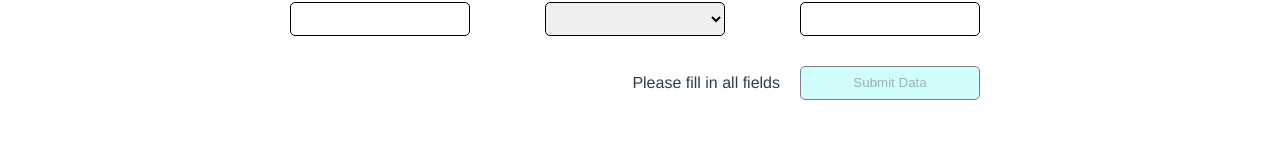
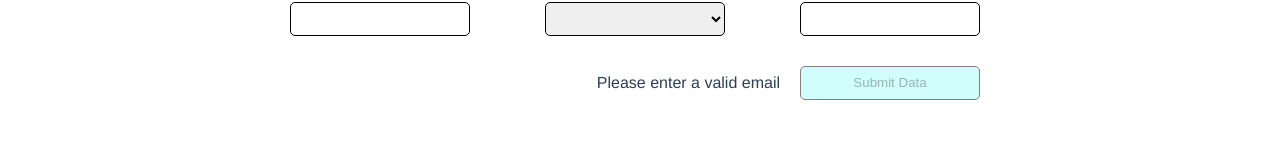
Before and after one commit to alex-y-kuznetsov/marathon, a Vue app in the folder marathon/: page /#/ in a window 1280 px wide. Shown: the part 162-311 px from the top of the page. Built offline with nearby package versions, Linux system fonts and the light colour scheme.

Commit message:
form values fix

```diff
--- a/marathon/src/components/Form.vue
+++ b/marathon/src/components/Form.vue
@@ -51,14 +51,7 @@
 export default {
   data () {
     return {
-      formValues: {
-        username: null,
-        birth: null,
-        email: null,
-        phone: null,
-        distance: null,
-        donation: null
-      },
+      formValues: {},
       formReady: false
     }
   },
@@ -72,11 +65,8 @@ export default {
       return re.test(email)
     },
     acceptData () {
-      const _this = this
-      this.$store.commit('addUser', _this.formValues)
-      for (const key in _this.formValues) {
-        _this.formValues[key] = null
-      }
+      this.$store.commit('addUser', this.formValues)
+      this.formValues = {}
     }
   },
   computed: {
```
